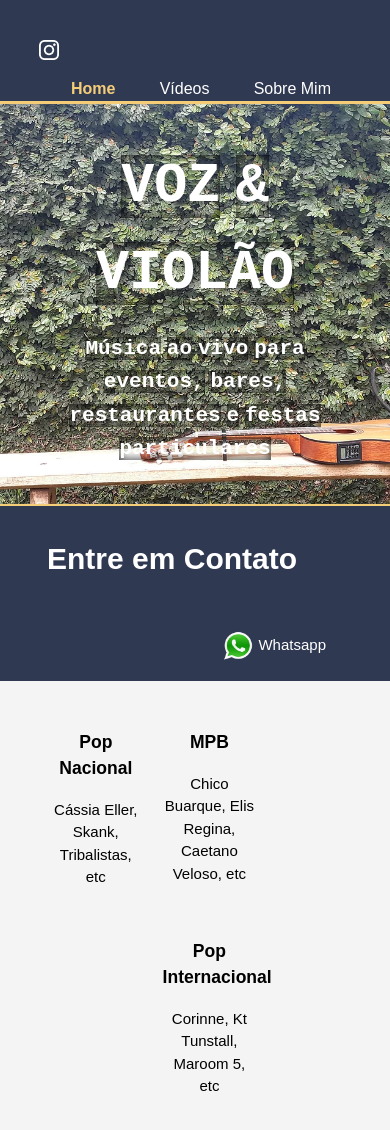
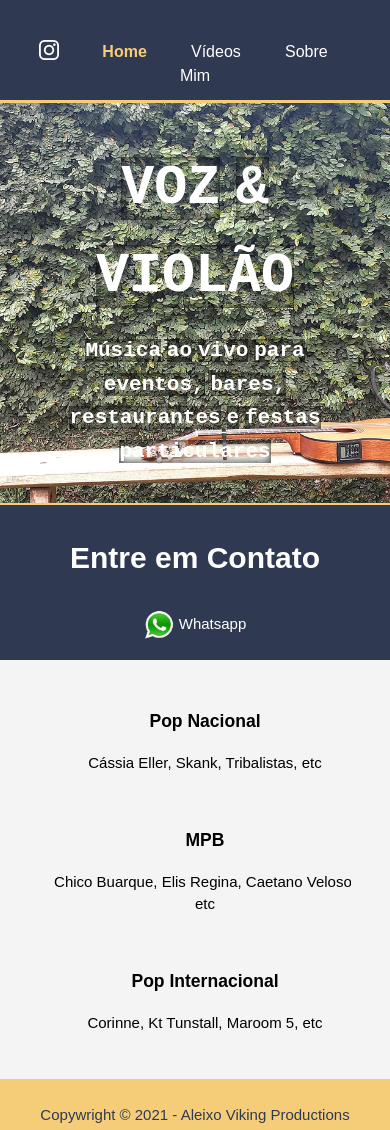
Before and after one commit to frbaumgratz/amandaaleixo, a plain HTML site: page index.html in a window 390 px wide. Shown: the top 1130 px of the page. Drawn offline with Linux system fonts and the light colour scheme.

Commit message:
Adição de código para deixar o site responsivo

```diff
--- a/assets/css/style.css
+++ b/assets/css/style.css
@@ -214,3 +214,27 @@ footer{
     background-color:#f5cd79;
     text-align:center;
 }
+
+/* Media Queries */
+
+@media(max-width:768px){
+    header nav,
+    header nav li,
+    #contato h1,
+    #contato form,
+    #boxes .box,
+    #videoboxes .box,
+    article#main-col,
+    aside#sidebar{
+        float:none;
+        text-align:center;
+        width:100%;
+    }
+
+    header{
+        padding-bottom:0px;
+    }
+
+    #showcase h1{
+        margin-top:40px;
+    }
```
